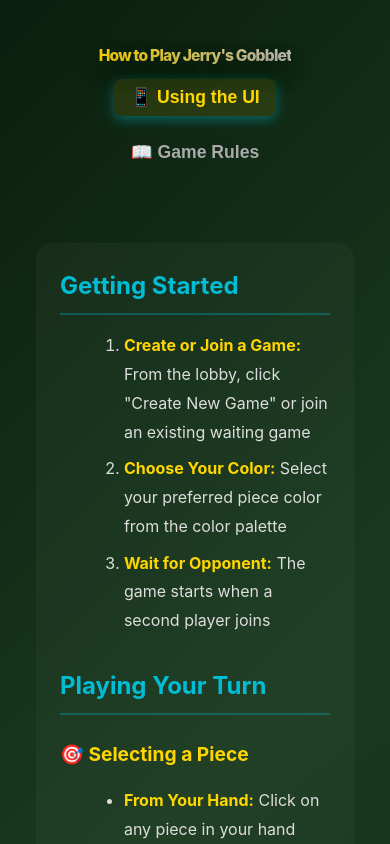
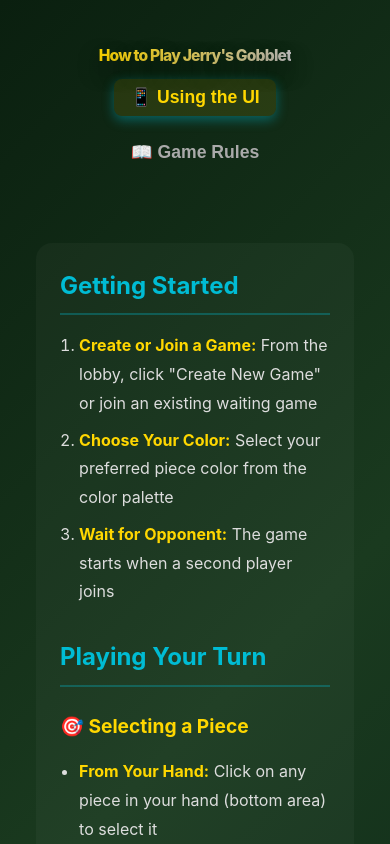
Before and after one commit to jkneal/jerrysgobblet, a React (Vite) app in the folder client/: page /how-to-play in a window 390 px wide. Shown: the top 844 px of the page. Built offline with nearby package versions, Linux system fonts and the light colour scheme; no server answers.

Commit message:
Fix mobile wrapping on how to play page

```diff
--- a/client/src/index.css
+++ b/client/src/index.css
@@ -1861,6 +1861,12 @@ h1 {
   .rules-content {
     padding: 1.5rem;
   }
+
+  .rules-content ul,
+  .rules-content ol {
+    margin-left: 0;
+    padding-left: 1.2rem;
+  }
 }
 
 .color-badge {
```
